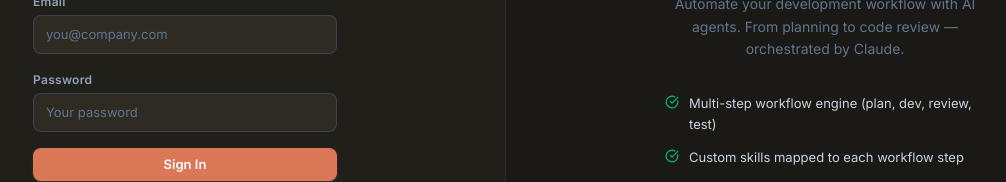
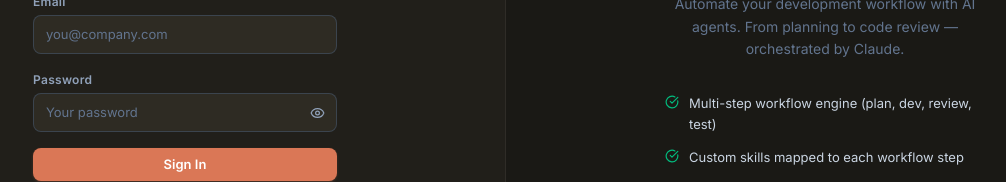
Before and after one commit to JiteshSonkusare/ai-dev-agent, a React (Vite) app in the folder frontend/: page / in a window 1280 px wide. Shown: the part 367-549 px from the top of the page, without its empty margins (135-1141 px from the left). Built offline with nearby package versions, Linux system fonts and the light colour scheme.

Commit message:
fix: add password eye toggle on login, prevent native icon disappearing on error

```diff
--- a/frontend/src/pages/LoginPage.tsx
+++ b/frontend/src/pages/LoginPage.tsx
@@ -1,5 +1,5 @@
 import { useState, useEffect } from 'react'
-import { Zap, ArrowRight, CheckCircle, Users, AlertCircle, Sparkles, ArrowLeft, XCircle } from 'lucide-react'
+import { Zap, ArrowRight, CheckCircle, Users, AlertCircle, Sparkles, ArrowLeft, XCircle, Eye, EyeOff } from 'lucide-react'
 import { useAuth } from '../context/AuthContext'
 import { api } from '../api/client'
 import { Button, Input, Label } from '../components/ui'
@@ -90,6 +90,7 @@ function LoginPanel({ onOnboard }: { onOnboard: () => void }) {
   const [password, setPassword] = useState('')
   const [error, setError] = useState('')
   const [loading, setLoading] = useState(false)
+  const [showPw, setShowPw] = useState(false)
 
   // Debounced org validation
   useEffect(() => {
@@ -151,7 +152,15 @@ function LoginPanel({ onOnboard }: { onOnboard: () => void }) {
           )}
         </div>
         <div><Label>Email</Label><Input value={email} onChange={setEmail} placeholder="you@company.com" /></div>
-        <div><Label>Password</Label><Input value={password} onChange={setPassword} type="password" placeholder="Your password" onKeyDown={e => e.key === 'Enter' && handleLogin()} /></div>
+        <div>
+          <Label>Password</Label>
+          <div className="relative">
+            <Input value={password} onChange={setPassword} type={showPw ? 'text' : 'password'} placeholder="Your password" onKeyDown={e => e.key === 'Enter' && handleLogin()} />
+            <button type="button" onClick={() => setShowPw(!showPw)} className="absolute right-3 top-1/2 -translate-y-1/2 text-slate-400 hover:text-slate-600 dark:hover:text-slate-200">
+              {showPw ? <EyeOff size={15} /> : <Eye size={15} />}
+            </button>
+          </div>
+        </div>
         {error && <ErrorMsg msg={error} />}
         <Button onClick={handleLogin} disabled={loading} className="w-full justify-center">
           {loading ? 'Signing in...' : 'Sign In'}
```
